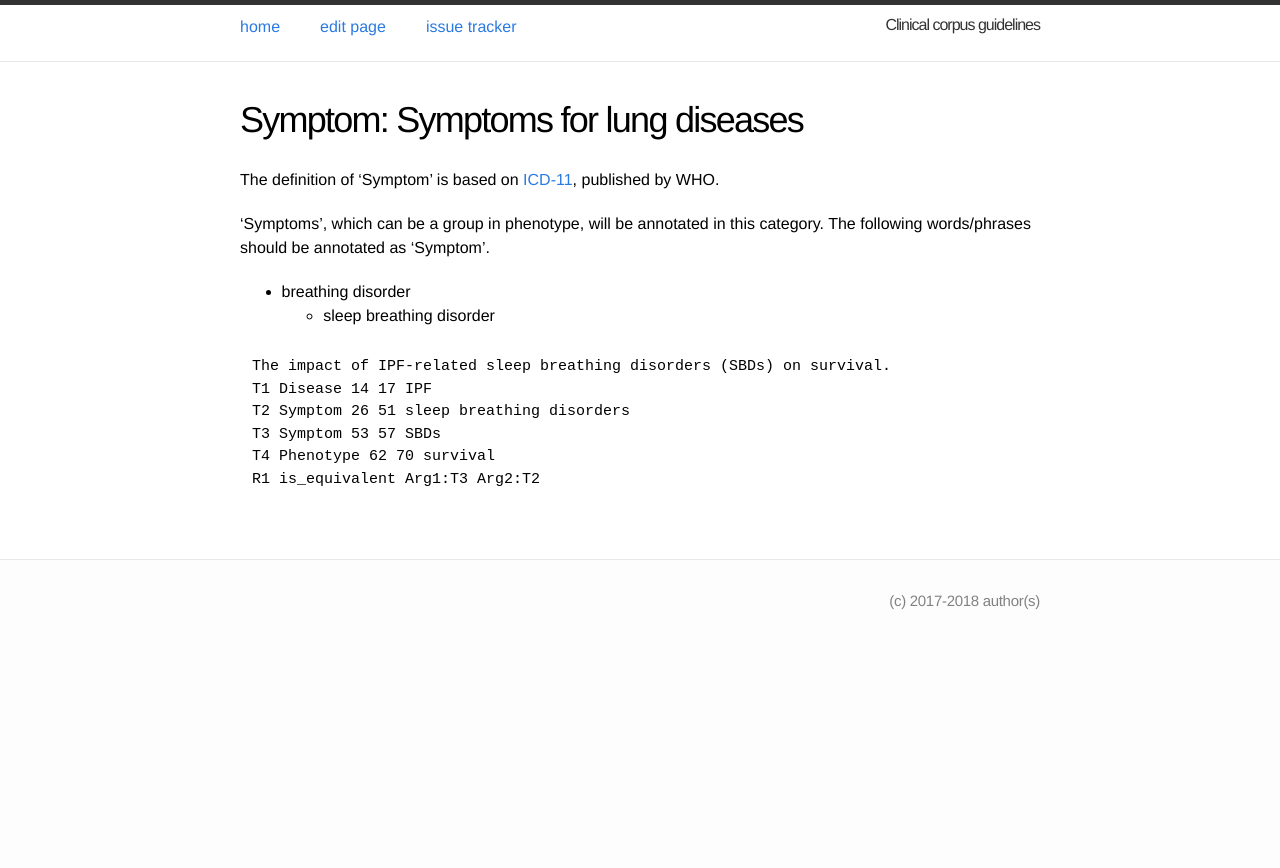
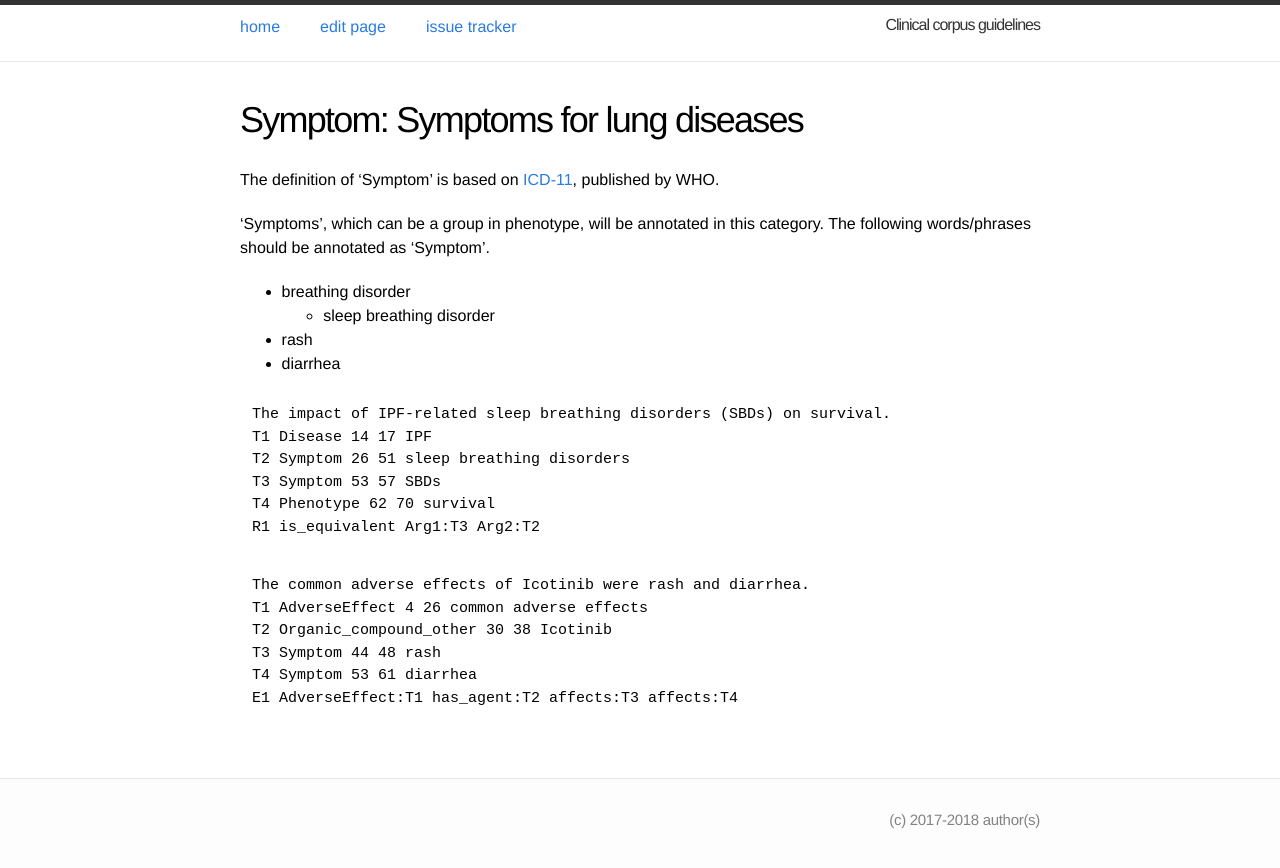
Before and after one commit to ezcatdb/clinicalcorpus-guidelines, a Jekyll site: the page built from _entity/Symptom.md, in a window 1280 px wide. Shown: the top 868 px of the page. Built offline with Jekyll 4.4.1, drawn with Linux system fonts in a browser that asks for light colours.

Commit message:
upload modified files

```diff
--- a/_entity/Symptom.md
+++ b/_entity/Symptom.md
@@ -12,6 +12,8 @@ The following words/phrases should be annotated as 'Symptom'.
 
 - breathing disorder
   - sleep breathing disorder
+- rash
+- diarrhea
 
 ~~~ ann
 The impact of IPF-related sleep breathing disorders (SBDs) on survival.
@@ -21,5 +23,14 @@ T3 Symptom 53 57 SBDs
 T4 Phenotype 62 70 survival
 R1 is_equivalent Arg1:T3 Arg2:T2
 ~~~
+~~~ ann
+The common adverse effects of Icotinib were rash and diarrhea.
+T1 AdverseEffect 4 26 common adverse effects
+T2 Organic_compound_other 30 38 Icotinib
+T3 Symptom 44 48 rash
+T4 Symptom 53 61 diarrhea
+E1 AdverseEffect:T1 has_agent:T2 affects:T3 affects:T4
+~~~
+
 
 <!-- details -->
```
Also changed, not shown: _entity/Organic_compound_other.md (+9 -0 lines), _event/AdverseEffect.md (+3 -0 lines).
